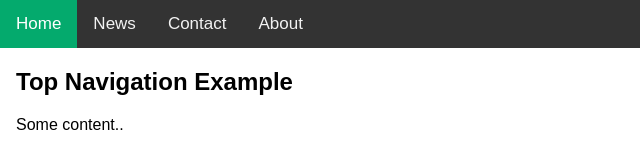
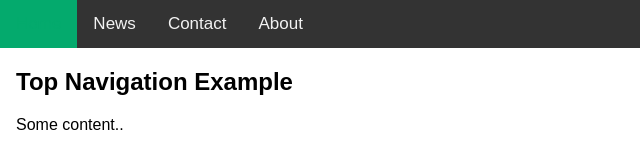
Before and after one commit to shfq07/MEENU, a plain HTML site: page top_navigationbar.html in a window 1280 px wide. Shown: the full height of the page, 0-640 px from the left. Drawn offline with Linux system fonts and the light colour scheme.

Commit message:
Update top.css

```diff
--- a/top.css
+++ b/top.css
@@ -24,5 +24,5 @@ body {
 
   .topnav a.active {
     background-color: #04AA6D;
-    color: white;
+    color: #04AA6D;
   }
```
